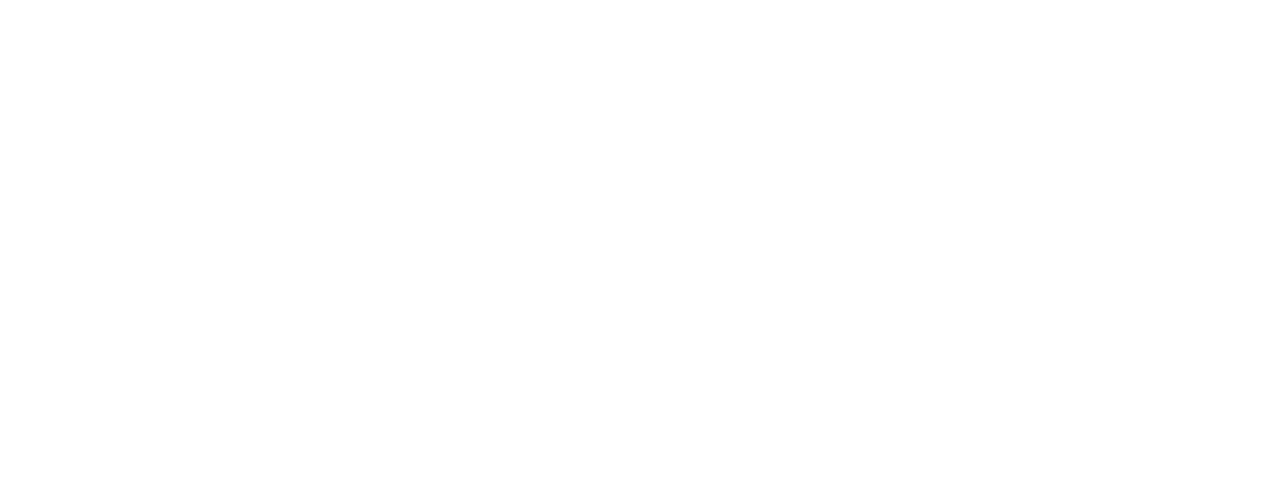
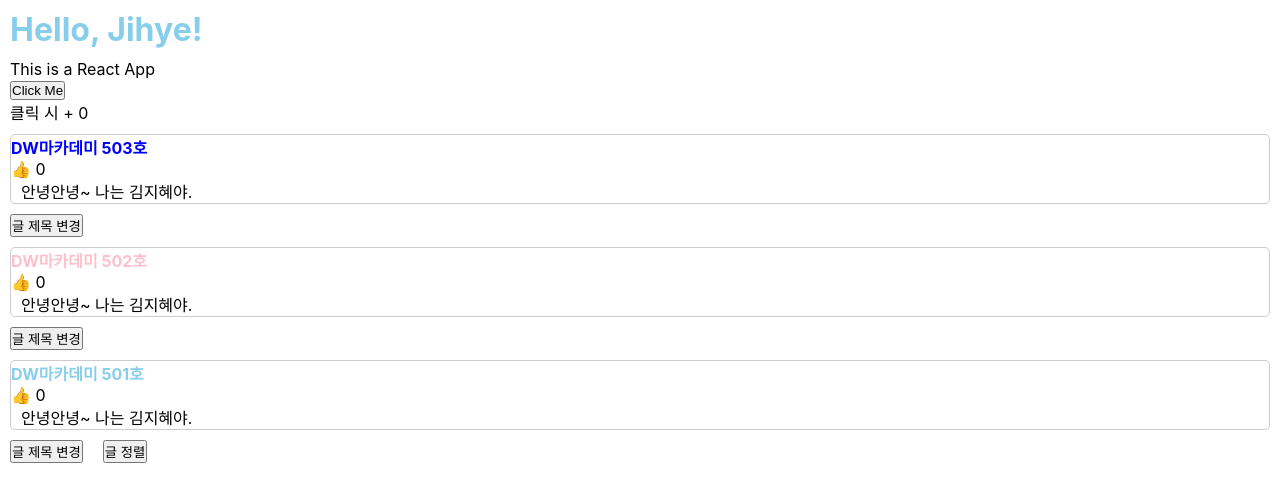
Before and after one commit to Bonobono1222/20230302_st, a React (Create React App) app in the folder react230302/: page / in a window 1280 px wide. Shown: the top 502 px of the page. Built offline with nearby package versions, Linux system fonts and the light colour scheme.

Commit message:
✨ 리액트

```diff
--- a/react230302/src/App.css
+++ b/react230302/src/App.css
@@ -1,38 +1,27 @@
-.App {
-  text-align: center;
+* {
+  margin: 0;
+  padding: 0;
+  box-sizing: border-box;
 }
 
-.App-logo {
-  height: 40vmin;
-  pointer-events: none;
+h1 {
+  margin: 10px;
 }
 
-@media (prefers-reduced-motion: no-preference) {
-  .App-logo {
-    animation: App-logo-spin infinite 20s linear;
-  }
+p {
+  margin: 0 10px;
 }
 
-.App-header {
-  background-color: #282c34;
-  min-height: 100vh;
-  display: flex;
-  flex-direction: column;
-  align-items: center;
-  justify-content: center;
-  font-size: calc(10px + 2vmin);
-  color: white;
+button {
+  margin: 0 10px;
 }
 
-.App-link {
-  color: #61dafb;
+.list {
+  border: 1px solid #ccc;
+  border-radius: 5px;
+  margin: 10px;
 }
 
-@keyframes App-logo-spin {
-  from {
-    transform: rotate(0deg);
-  }
-  to {
-    transform: rotate(360deg);
-  }
+.list span {
+  cursor: pointer;
 }
--- a/react230302/src/App.js
+++ b/react230302/src/App.js
@@ -1,11 +1,86 @@
 /* eslint-disable */
+// 경고창 안 뜨게 해줌
 import logo from './logo.svg';
 import './App.css';
+import {useState} from 'react'
+
 
 function App() {
+  let user = 'Jihye';
+  let [count, setCount] = useState(0);
+  let [counter, setCounter] = useState(0);
+  let [title, setTitle]  = useState(['DW마카데미 503호','DW마카데미 502호','DW마카데미 501호']);
+  // [초기값 변수, 값을 변경해주는 함수]
+  // useState(0) 리엑트에서 변수처럼 자료를 보관할 수 있는 State문법
+  // [](대괄호) Array자료형식-> 한곳에다가 여러가지 자료를 저장하고 싶을 때 사용
+
   return (
     <div className="App">
-      <h1></h1>
+      <h1 style={{color:"skyblue"}}>Hello, {user}!</h1>
+      <p>This is a React App</p>
+
+        <div>
+          <button onClick={()=>{
+          //버튼 클릭하면
+            setCount(count + 1)
+            // setCount함수를 호출해서 count값을 +1 해라
+          }}>Click Me</button>
+        </div>
+        <p>클릭 시 + {count}</p>
+
+      <div className="list">
+        <h4 style={{color:"blue"}}>{title[0]}</h4>
+        <div>
+        <span onClick={()=>{
+          setCounter(counter + 1)
+        }}>👍 {counter}</span>
+        </div>
+        <p>안녕안녕~ 나는 김지혜야.</p>
+      </div>
+      <button onClick={()=>{
+          let copy = [...title];
+          copy[0] = "리액트 너무 재밌어요!";
+          setTitle(copy);
+          }}>글 제목 변경</button>
+
+      <div className="list">
+        <h4 style={{color:"pink"}}>{title[1]}</h4>
+        <div>
+        <span onClick={()=>{
+          setCounter(counter + 1)
+        }}>👍 {counter}</span>
+        </div>
+        <p>안녕안녕~ 나는 김지혜야.</p>
+      </div>
+      <button onClick={()=>{
+          let copy = [...title];
+          // ...문자를 사용하여 spread 연산자 사용
+          // 변수 copy에 title의 Array자료(여러자료)가 들어감
+          copy[1] = "오늘은 비가 오지 않아요";
+          setTitle(copy);
+          }}>글 제목 변경</button>
+
+      <div className="list">
+        <h4 style={{color:"skyblue"}}>{title[2]}</h4>
+        <div>
+        <span onClick={()=>{
+          setCounter(counter + 1)
+        }}>👍 {counter}</span>
+        </div>
+        <p>안녕안녕~ 나는 김지혜야.</p>
+      </div>
+        <button onClick={()=>{
+          let copy = [...title];
+          copy[2] = "하지만 오늘은 바람이 불어요";
+          setTitle(copy);
+          }}>글 제목 변경</button>
+
+         <button onClick={() => {
+          let Copy = [...title];
+          Copy = Copy.sort();
+          // sort() -> 오름차순 정렬
+          setTitle(Copy);
+          }}>글 정렬</button>
     </div>
   );
 }
```
